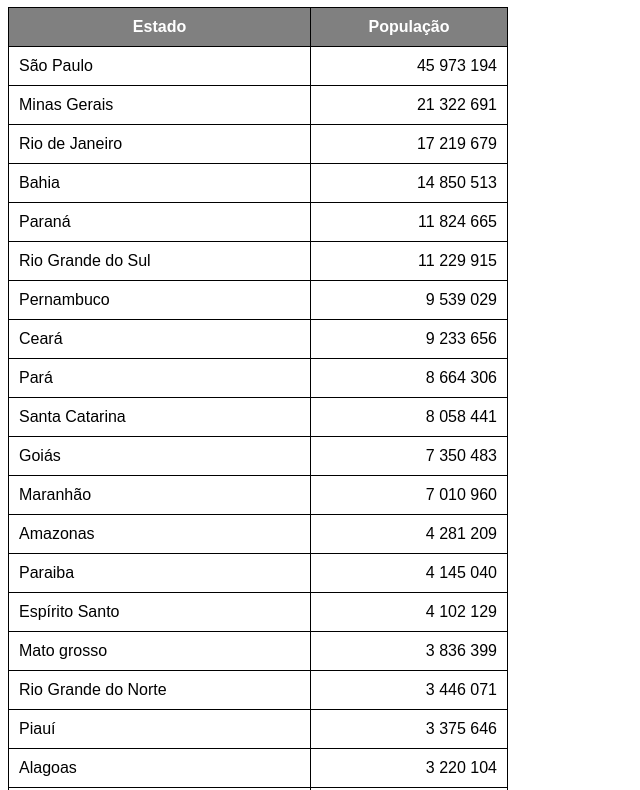
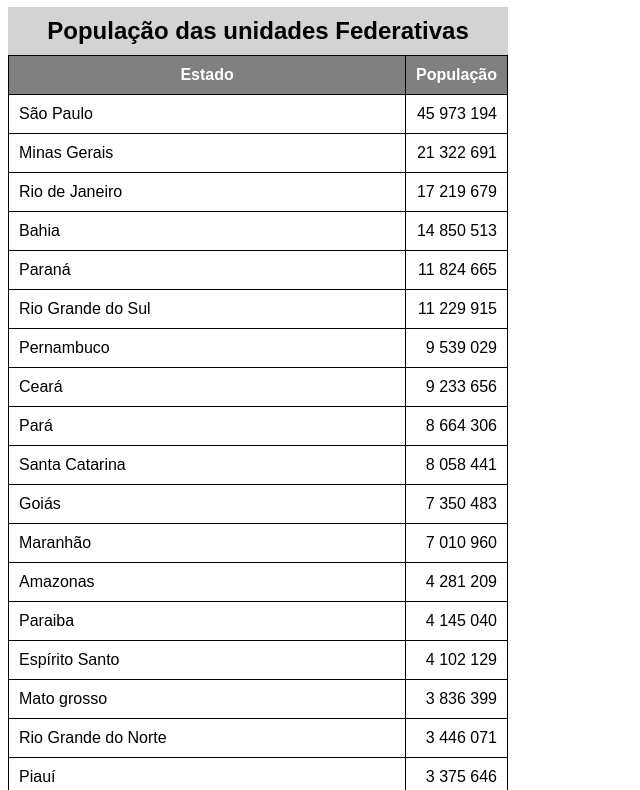
Before and after one commit to zack0200/HTML-CSS, a plain HTML site: page exercicios modulo 03/ex023/tabela002.html in a window 1280 px wide. Shown: the part 73-863 px from the top of the page, without its empty margins (0-640 px from the left). Drawn offline with Linux system fonts and the light colour scheme.

Commit message:
atualizei a tabela

```diff
--- a/exercicios modulo 03/ex023/tabela002.html
+++ b/exercicios modulo 03/ex023/tabela002.html
@@ -16,6 +16,12 @@
             border: 1px solid black;
             padding: 10px;
         }
+        caption{
+            font-size: 1.5em;
+            font-weight: bold;
+            padding: 10px;
+            background-color: lightgray;
+        }
         thead, tfoot{
             background-color: gray;
             color: white;
@@ -29,6 +35,7 @@
     <h1>Uso de tabelas grandes</h1>
     <!--
     ANATOMIA PARA TABELAS GRANDES
+    CAPTION
     TABLE
       THEAD
         TR, TD, TH
@@ -37,10 +44,11 @@
       TFOOT
         TR, TD, TH -->
         <table>
+            <caption>População das unidades Federativas</caption>
             <thead>
                 <tr>
-                    <th>Estado</th>
-                    <th>População</th>
+                    <th scope="col">Estado</th>
+                    <th scope="col" style="width: 50px;">População</th>
                 </tr>
                 </thead>
                 <tbody>
@@ -155,7 +163,7 @@
                 </tbody>
                     <tfoot>
                     <tr>
-                        <th>Total de Habitantes</th>
+                        <th scope="row">Total de Habitantes</th>
                         <td class="num"><strong>212 583 750</strong></td>
                     </tr>
                     </tfoot>
```
